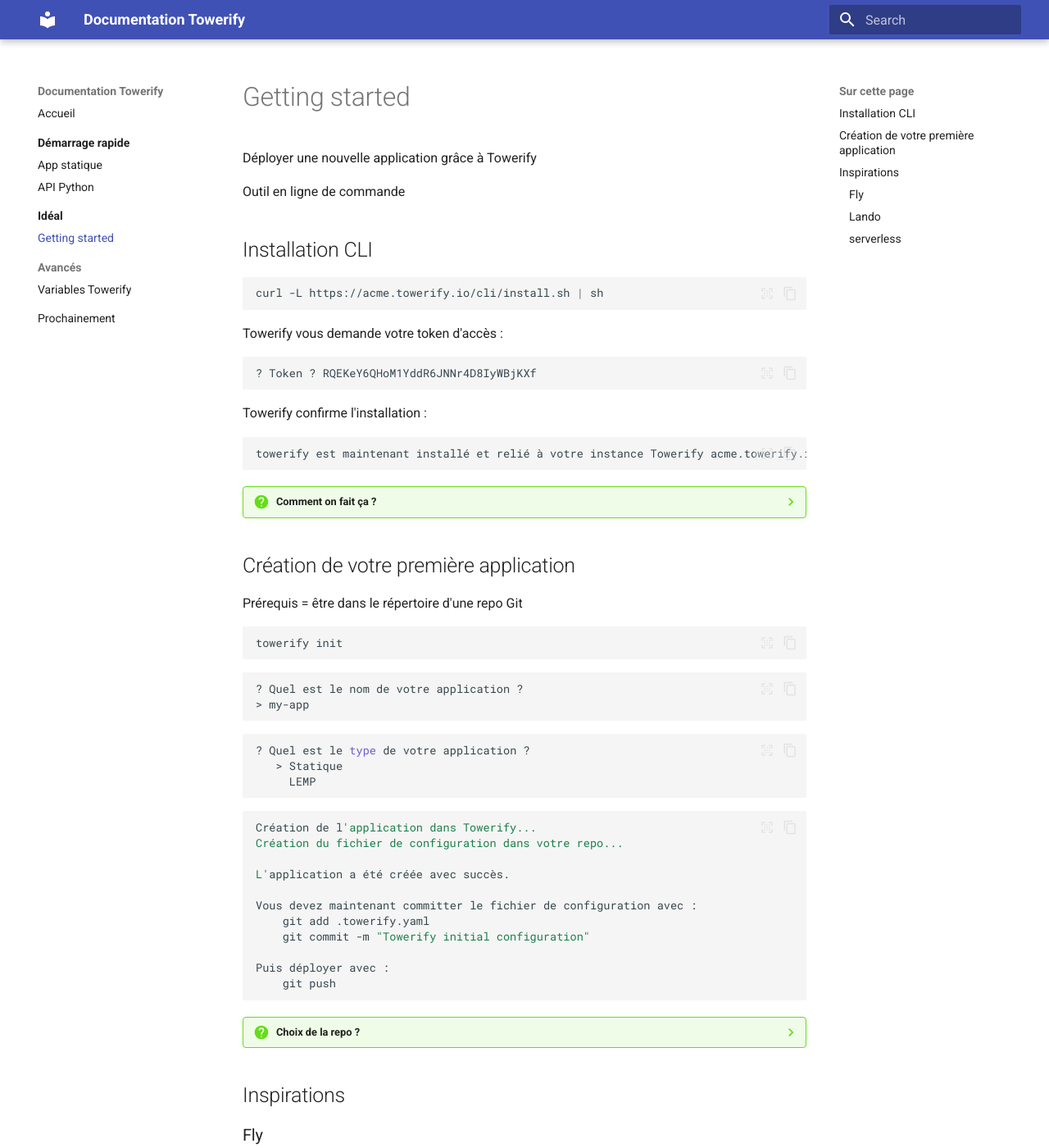
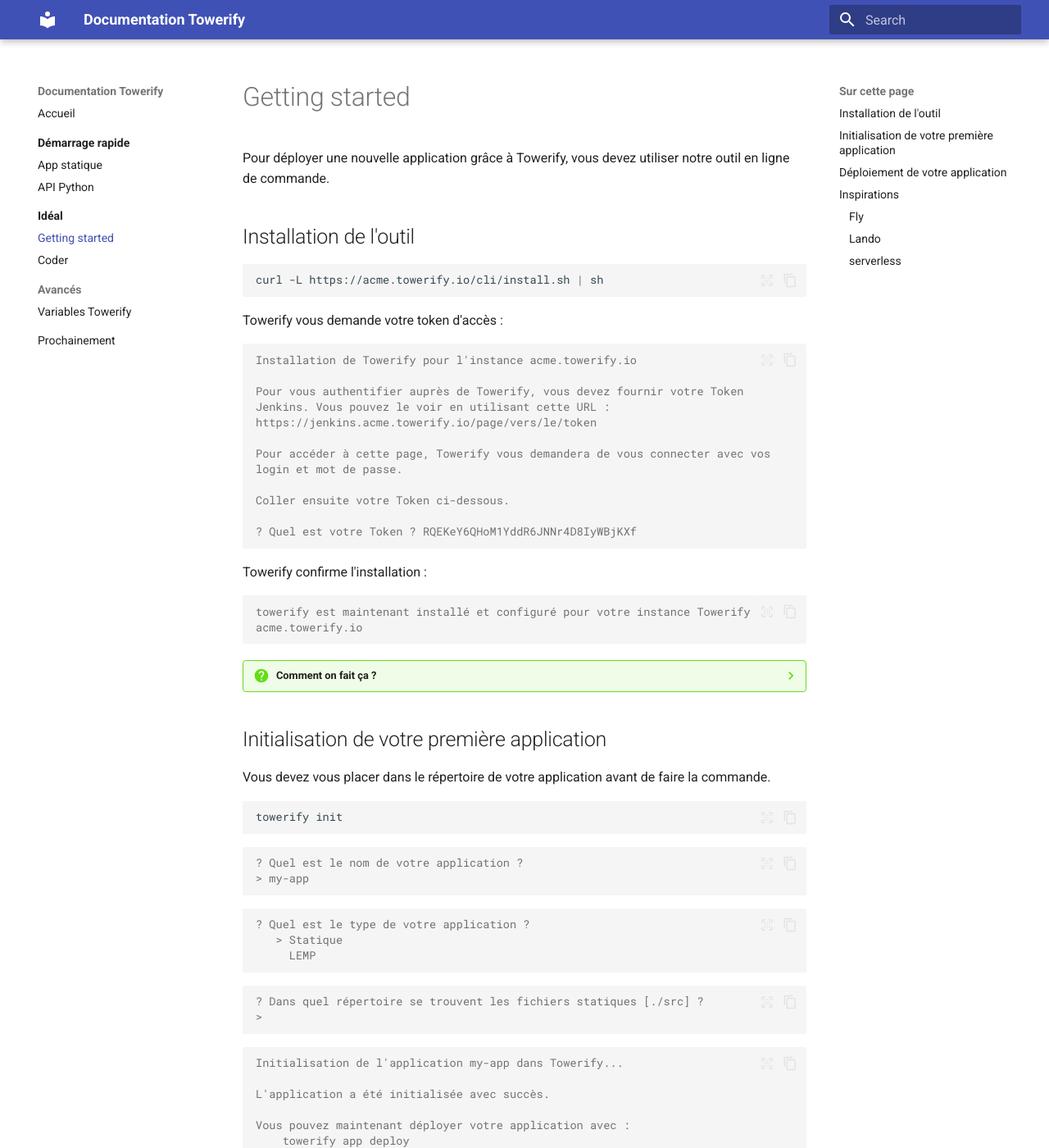
Before and after one commit to computablefacts/towerify-docs, an MkDocs documentation site: the page built from docs/ideal/getting-started.md, in a window 1280 px wide and 1400 px high. Shown: the whole window at 82% size. Built offline with MkDocs 1.6.1 and Material for MkDocs 9.7.7, drawn with Linux system fonts in a browser that asks for light colours; some of the changed text lies outside the part shown.

Commit message:
Update ideal process description

````diff
--- a/docs/ideal/getting-started.md
+++ b/docs/ideal/getting-started.md
@@ -1,10 +1,9 @@
 # Getting started
 
-Déployer une nouvelle application grâce à Towerify
+Pour déployer une nouvelle application grâce à Towerify, vous devez utiliser notre
+outil en ligne de commande.
 
-Outil en ligne de commande
-
-## Installation CLI
+## Installation de l'outil
 
 ``` bash
 curl -L https://acme.towerify.io/cli/install.sh | sh
@@ -12,56 +11,70 @@
 
 Towerify vous demande votre token d'accès :
 
-``` bash
-? Token ? RQEKeY6QHoM1YddR6JNNr4D8IyWBjKXf
+``` output
+Installation de Towerify pour l'instance acme.towerify.io
+
+Pour vous authentifier auprès de Towerify, vous devez fournir votre Token
+Jenkins. Vous pouvez le voir en utilisant cette URL :
+https://jenkins.acme.towerify.io/page/vers/le/token
+
+Pour accéder à cette page, Towerify vous demandera de vous connecter avec vos
+login et mot de passe.
+
+Coller ensuite votre Token ci-dessous.
+
+? Quel est votre Token ? RQEKeY6QHoM1YddR6JNNr4D8IyWBjKXf
 ```
 
 Towerify confirme l'installation :
 
-``` bash
-towerify est maintenant installé et relié à votre instance Towerify acme.towerify.io
+``` output
+towerify est maintenant installé et configuré pour votre instance Towerify
+acme.towerify.io
 ```
 
 ??? question "Comment on fait ça ?"
 
     - une application YunoHost qui déploie le /cli/ qui contient `install.sh` (et certainement d'autres fichiers)
     - grâce au domaine du `curl` on connait le client (acme)
-    - install.sh peut vérifier le token auprès de l'app /cli/
-    - install.sh télécharge le CLI et le stocke dans $HOME/.towerify (ce répertoire pourra contenir nos libraries
-      bash, un fichier de config avec l'URL du Towerify et le token(?), etc)
+    - install.sh télécharge le CLI et le stocke dans $HOME/.towerify (ce répertoire contiendra aussi un fichier
+      de config avec l'URL du Towerify et le Token)
+
+    Voir [le diagramme](coder.md#installation-de-towerify-cli).
 
 
-## Création de votre première application
+## Initialisation de votre première application
 
-Prérequis = être dans le répertoire d'une repo Git
+Vous devez vous placer dans le répertoire de votre application avant de faire
+la commande.
 
 ``` bash
 towerify init
 ```
 
-``` bash
+``` output
 ? Quel est le nom de votre application ?
 > my-app
 ```
 
-``` bash
+``` output
 ? Quel est le type de votre application ?
    > Statique
      LEMP
 ```
 
-``` bash
-Création de l'application dans Towerify...
-Création du fichier de configuration dans votre repo...
+``` output
+? Dans quel répertoire se trouvent les fichiers statiques [./src] ?
+>
+```
 
-L'application a été créée avec succès.
+``` output
+Initialisation de l'application my-app dans Towerify...
 
-Vous devez maintenant committer le fichier de configuration avec :
-    git add .towerify.yaml
-    git commit -m "Towerify initial configuration"
+L'application a été initialisée avec succès.
 
-Puis déployer avec :
-    git push
+Vous pouvez maintenant déployer votre application avec :
+    towerify app deploy
 ```
 
 
@@ -69,28 +82,34 @@
 
 ??? question "Choix de la repo ?"
 
-    1. Traiter le cas où `towerify init` est exécuté à la racine d'une repo ?
-    2. La commande a-t-elle besoin de créer des fichiers dans la repo ?
-        1. si oui, il faudra laisser le client faire un commit. Donc si le client donne l'URL, il faudra faire
-           un `git clone` avant d'y mettre les fichiers
-        2. si non, où stocker les réponses du client ? Juste les envoyer vers Towerify qui fera tout le reste ?
-            1. Dans ce cas, comment faire pour modifier la conf de l'app après coup ? Towerify stocke la
-               conf de son côté et le CLI lui passe les nouveaux paramètres ?
+    Nous avons décidé de pouvoir déployer des applications depuis un répertoire local sur
+    le poste de l'utilisateur. Donc sans connaitre la repo Git, ni la repo d'un autre type
+    ni même si ce répertoire est sous contrôle de source.
 
-    Cela semble plus simple de mettre le fichier de conf dans la repo. Par exemple `.towerify.yaml`.
+    Jenkins n'aura pas besoin de se connecter à la repo pour récupérer le code. Cela simplifie
+    la configuration et cela permet de traiter le cas où la repo Git n'est accessible qu'en
+    interne à une entreprise (donc pas accessible par Jenkins).
 
-    1. Towerify (Jenkins) lit ce fichier de conf pour savoir quoi faire ?
-    2. Toute la conf se trouve dans ce fichier ou on peut personnaliser avec un répertoire /towerify ?
-       Ce serait bien de pouvoir personnaliser le `Dockerfile` par exemple. Dans ce cas on ajoute une clé
-       à la config du type `dockerfile: towerify/Dockerfile`
+    Pour que Jenkins puisse déployer le code, nous ferons un ZIP du répertoire que nous
+    téléverserons à un Job Jenkins qui fera le déploiement.
 
-    Exemple de fichier de conf :
 
-    Minimal :
+??? question "Stockage de la configuration ?"
+
+    Toute la configuration de Towerify pour l'application sera stockée dans le fichier `.towerify.yaml`
+    dans le répertoire où la commande `towerify init` a été lancée.
+
+    Ce fichier de configuration fera partie du ZIP transmis à Jenkins donc le Job Jenkins adaptera son
+    comportement en fonction de cette configuration.
+
+    Exemple de fichier de conf minimal :
     ``` yaml
     name: my-app
     type: static
     ```
+
+    Pour les cas plus complexes, le fichier de conf pourra référencer un fichier externe stocké dans le
+    répertoire de l'application comme, par exemple, un `Dockerfile` spécifique.
 
     Avec une conf spécifique :
     ``` yaml
@@ -109,6 +128,42 @@
         On peut lire un YAML avec groovy dans Jenkins, voir [ce billet SO](https://stackoverflow.com/a/56675940)
         ou la [doc (très réduite) de Jenkins](https://www.jenkins.io/doc/pipeline/steps/pipeline-utility-steps/#readyaml-read-yaml-from-files-in-the-workspace-or-text)
 
+
+## Déploiement de votre application
+
+Vous devez vous placer dans le répertoire de votre application avant de faire
+la commande.
+
+``` bash
+towerify app deploy
+```
+
+``` output
+Déploiement de l'application my-app en cours...
+Application correctement déployée en prod.
+
+Vous pouvez accéder à votre application avec :
+https://my-app.acme.towerify.io/
+```
+
+!!! failure "Pas de fichier `.towerify.yaml`"
+
+    Si le fichier de configuration n'existe pas, on affiche une erreur :
+    ``` output
+    Impossible de publier une application depuis ce répertoire.
+    Vous devez d'abord initialiser votre application avec :
+        towerify init
+    ```
+
+
+??? question "Comment on fait ça ?"
+
+    - durant l'installation, Towerify CLI a stocké l'URL de l'instance et le token de Jenkins
+    - on zippe le répertoire
+    - on envoie le zip au Job Jenkins
+    - Jenkins déploie en fonction du fichier de conf `.towerify.yaml`
+
+    Voir [le diagramme](coder.md#deploiement-dune-application).
 
 
 
--- a/mkdocs.yml
+++ b/mkdocs.yml
@@ -13,6 +13,7 @@
   - Idéal:
     - ideal/index.md
     - ideal/getting-started.md
+    - Coder: ideal/coder.md
   - Avancés:
     - avances/variables.md
   - next.md
````
Also changed, not shown: docs/ideal/coder.md (added, +114 -0 lines).
